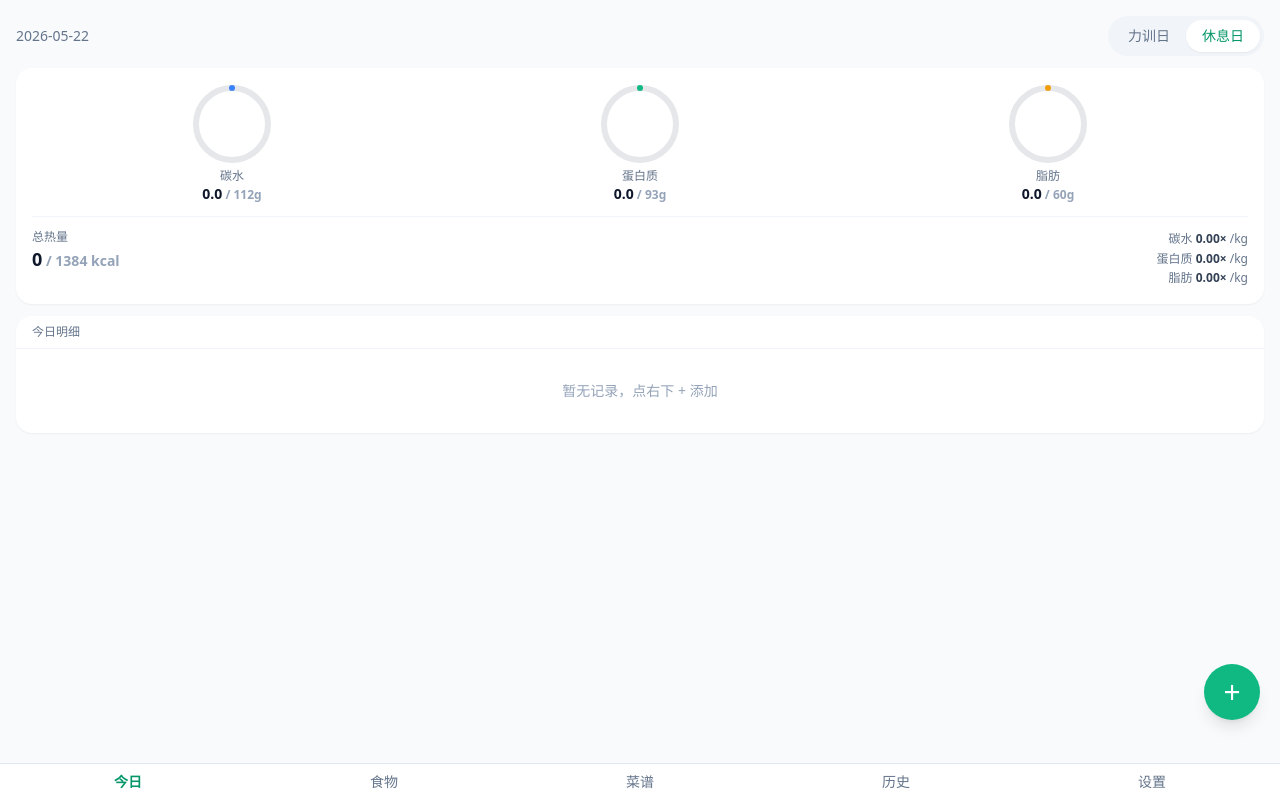
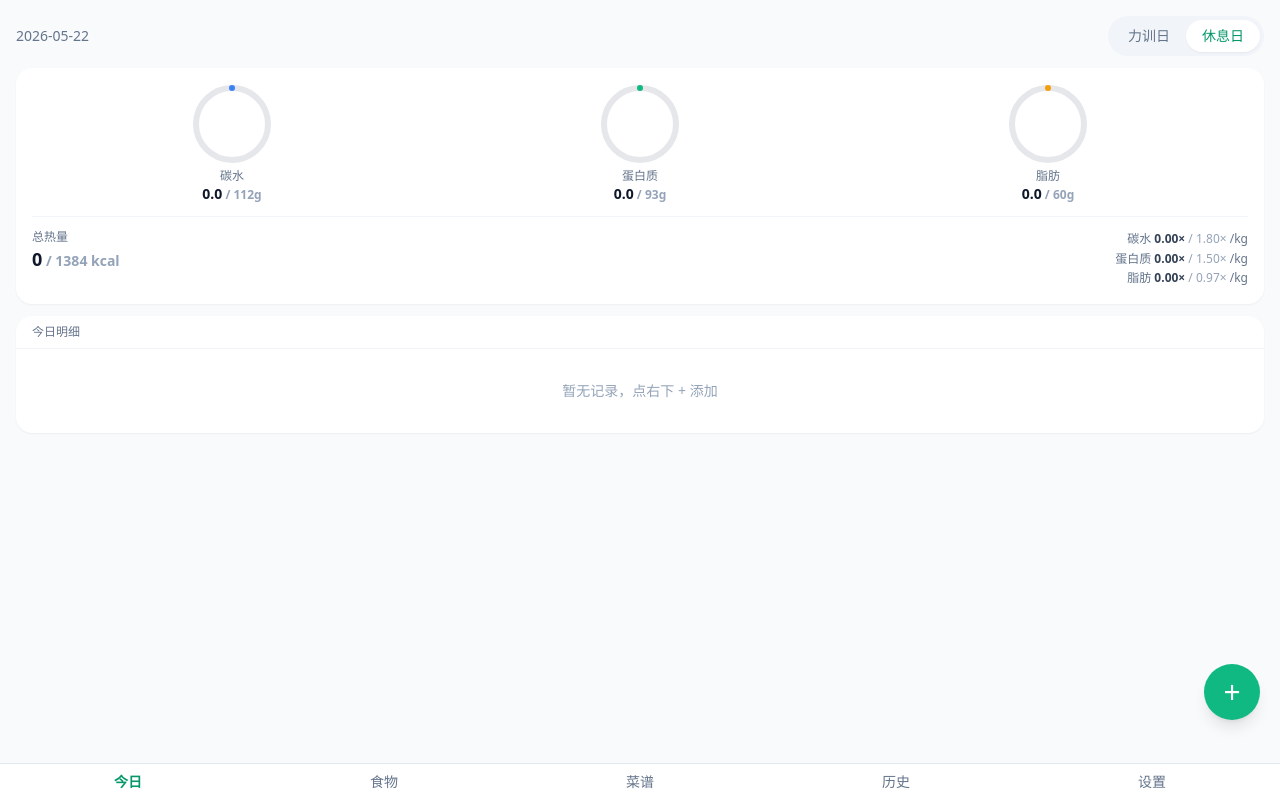
Before and after one commit to jooxer/nutrition-tracker, a Vue app: page /#/ in a window 1280 px wide. Built offline with nearby package versions, Linux system fonts and the light colour scheme.

Commit message:
ui(EntryRow): move grams up & bolden; (Dial): show target multipliers

```diff
--- a/src/components/EntryRow.vue
+++ b/src/components/EntryRow.vue
@@ -50,16 +50,16 @@ const d = computed(() => {
           <span class="text-sm font-medium truncate">{{ d.name }}</span>
           <span v-if="d.adhoc" class="text-[10px] px-1.5 py-0.5 rounded bg-slate-100 text-slate-500 flex-shrink-0">临时</span>
         </div>
-        <div class="flex items-baseline justify-between gap-2 mt-0.5">
-          <span class="text-xs text-slate-400 truncate">{{ d.spec }}</span>
-          <span v-if="d.weight" class="text-xs text-slate-600 font-medium flex-shrink-0">{{ d.weight }}</span>
-        </div>
+        <div class="text-xs text-slate-400 mt-0.5">{{ d.spec }}</div>
       </div>
-      <button
-        class="text-slate-300 hover:text-red-500 -mt-1 -mr-1 px-2 py-1 text-lg leading-none flex-shrink-0"
-        aria-label="删除"
-        @click="$emit('remove', entry.id)"
-      >✕</button>
+      <div class="flex items-center gap-1 flex-shrink-0">
+        <span v-if="d.weight" class="text-sm font-bold text-slate-800">{{ d.weight }}</span>
+        <button
+          class="text-slate-300 hover:text-red-500 px-2 py-1 text-lg leading-none"
+          aria-label="删除"
+          @click="$emit('remove', entry.id)"
+        >✕</button>
+      </div>
     </div>
     <div class="flex gap-1.5 mt-2 text-[11px]">
       <span class="px-2 py-0.5 rounded-full bg-blue-50 text-blue-600">
--- a/src/components/MetabolicDial.vue
+++ b/src/components/MetabolicDial.vue
@@ -6,12 +6,19 @@ const props = defineProps<{
   targets: { carb: number; protein: number; fat: number; kcal: number };
   kcal: number;
   muls: { carb: number; protein: number; fat: number };
+  targetMuls: { carb: number; protein: number; fat: number };
 }>();
 
 const items = computed(() => [
   { key: 'carb',    label: '碳水',   color: '#3b82f6', cur: props.totals.carb,    tgt: props.targets.carb,    unit: 'g' },
   { key: 'protein', label: '蛋白质', color: '#10b981', cur: props.totals.protein, tgt: props.targets.protein, unit: 'g' },
   { key: 'fat',     label: '脂肪',   color: '#f59e0b', cur: props.totals.fat,     tgt: props.targets.fat,     unit: 'g' }
+]);
+
+const mulRows = computed(() => [
+  { label: '碳水',   cur: props.muls.carb,    tgt: props.targetMuls.carb },
+  { label: '蛋白质', cur: props.muls.protein, tgt: props.targetMuls.protein },
+  { label: '脂肪',   cur: props.muls.fat,     tgt: props.targetMuls.fat }
 ]);
 
 function pct(cur: number, tgt: number) { return tgt > 0 ? Math.min(cur / tgt, 1.5) : 0; }
@@ -41,9 +48,10 @@ function dasharray(cur: number, tgt: number) {
         <div class="text-lg font-semibold">{{ Math.round(kcal) }}<span class="text-slate-400 text-sm"> / {{ Math.round(targets.kcal) }} kcal</span></div>
       </div>
       <div class="text-right text-xs text-slate-500 leading-relaxed">
-        <div>碳水 <b class="text-slate-700 font-semibold">{{ muls.carb.toFixed(2) }}×</b> /kg</div>
-        <div>蛋白质 <b class="text-slate-700 font-semibold">{{ muls.protein.toFixed(2) }}×</b> /kg</div>
-        <div>脂肪 <b class="text-slate-700 font-semibold">{{ muls.fat.toFixed(2) }}×</b> /kg</div>
+        <div v-for="r in mulRows" :key="r.label">
+          {{ r.label }}
+          <b class="text-slate-700 font-semibold">{{ r.cur.toFixed(2) }}×</b><span class="text-slate-400"> / {{ r.tgt.toFixed(2) }}×</span> /kg
+        </div>
       </div>
     </div>
   </div>
--- a/src/views/HistoryDayView.vue
+++ b/src/views/HistoryDayView.vue
@@ -26,6 +26,11 @@ const totals = computed(() => log.value ? sumTotals(log.value.entries.map(nutrie
 const kcal = computed(() => kcalOf(totals.value));
 const muls = computed(() => multipliers(totals.value, WEIGHT_KG));
 const targets = computed(() => targetsFor(log.value?.dayType ?? 'rest'));
+const targetMuls = computed(() => ({
+  carb: targets.value.carb / WEIGHT_KG,
+  protein: targets.value.protein / WEIGHT_KG,
+  fat: targets.value.fat / WEIGHT_KG
+}));
 </script>
 
 <template>
@@ -33,7 +38,7 @@ const targets = computed(() => targetsFor(log.value?.dayType ?? 'rest'));
     <div class="text-sm text-slate-500">{{ date }}（{{ log?.dayType === 'training' ? '力训日' : '休息日' }}）</div>
     <div v-if="!log" class="text-center text-slate-400 py-8">无记录</div>
     <template v-else>
-      <MetabolicDial :totals="totals" :targets="targets" :kcal="kcal" :muls="muls" />
+      <MetabolicDial :totals="totals" :targets="targets" :kcal="kcal" :muls="muls" :target-muls="targetMuls" />
       <div class="rounded-2xl bg-white shadow-sm overflow-hidden">
         <div class="px-4 py-2 text-xs text-slate-500 border-b border-slate-100">明细</div>
         <EntryRow v-for="e in log.entries" :key="e.id"
--- a/src/views/TodayView.vue
+++ b/src/views/TodayView.vue
@@ -5,7 +5,7 @@ import { useFoodStore } from '@/stores/foodStore';
 import { useRecipeStore } from '@/stores/recipeStore';
 import { useToast } from '@/stores/toastStore';
 import { todayKey } from '@/lib/date';
-import { targetsFor } from '@/constants/goals';
+import { WEIGHT_KG, targetsFor } from '@/constants/goals';
 import type { RecipeRow } from '@/db/db';
 import MetabolicDial from '@/components/MetabolicDial.vue';
 import EntryRow from '@/components/EntryRow.vue';
@@ -25,6 +25,11 @@ onMounted(async () => {
 });
 
 const targets = computed(() => targetsFor(daily.log?.dayType ?? 'rest'));
+const targetMuls = computed(() => ({
+  carb: targets.value.carb / WEIGHT_KG,
+  protein: targets.value.protein / WEIGHT_KG,
+  fat: targets.value.fat / WEIGHT_KG
+}));
 const dayType = computed({
   get: () => daily.log?.dayType ?? 'rest',
   set: async (v) => { await daily.changeDayType(v); }
@@ -59,7 +64,7 @@ async function onPickAdhoc(d: { name: string; spec: string; carb: number; protei
       ]" />
     </div>
 
-    <MetabolicDial :totals="daily.totals" :targets="targets" :kcal="daily.kcal" :muls="daily.muls" />
+    <MetabolicDial :totals="daily.totals" :targets="targets" :kcal="daily.kcal" :muls="daily.muls" :target-muls="targetMuls" />
 
     <div class="rounded-2xl bg-white shadow-sm overflow-hidden">
       <div class="px-4 py-2 text-xs text-slate-500 border-b border-slate-100">今日明细</div>
```
